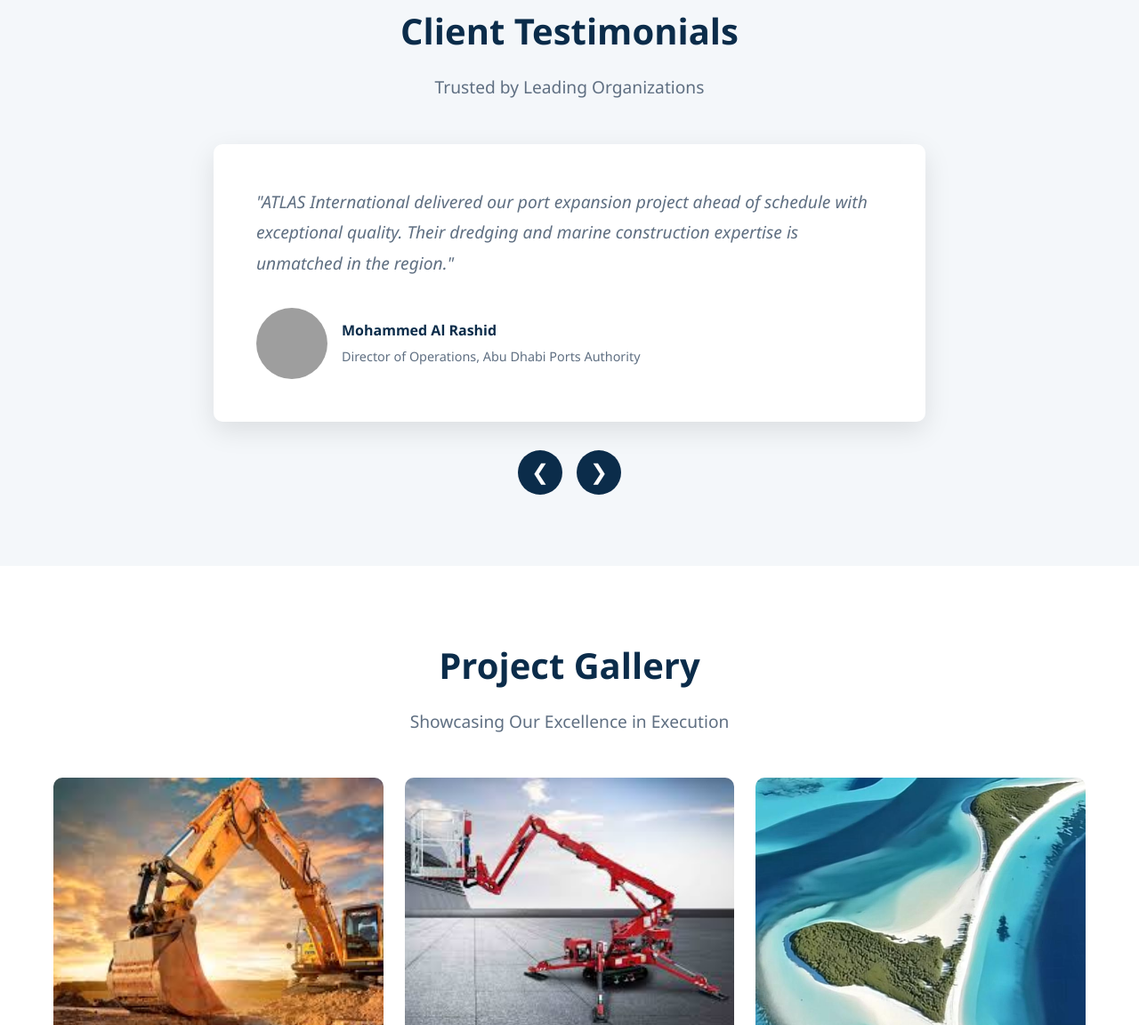
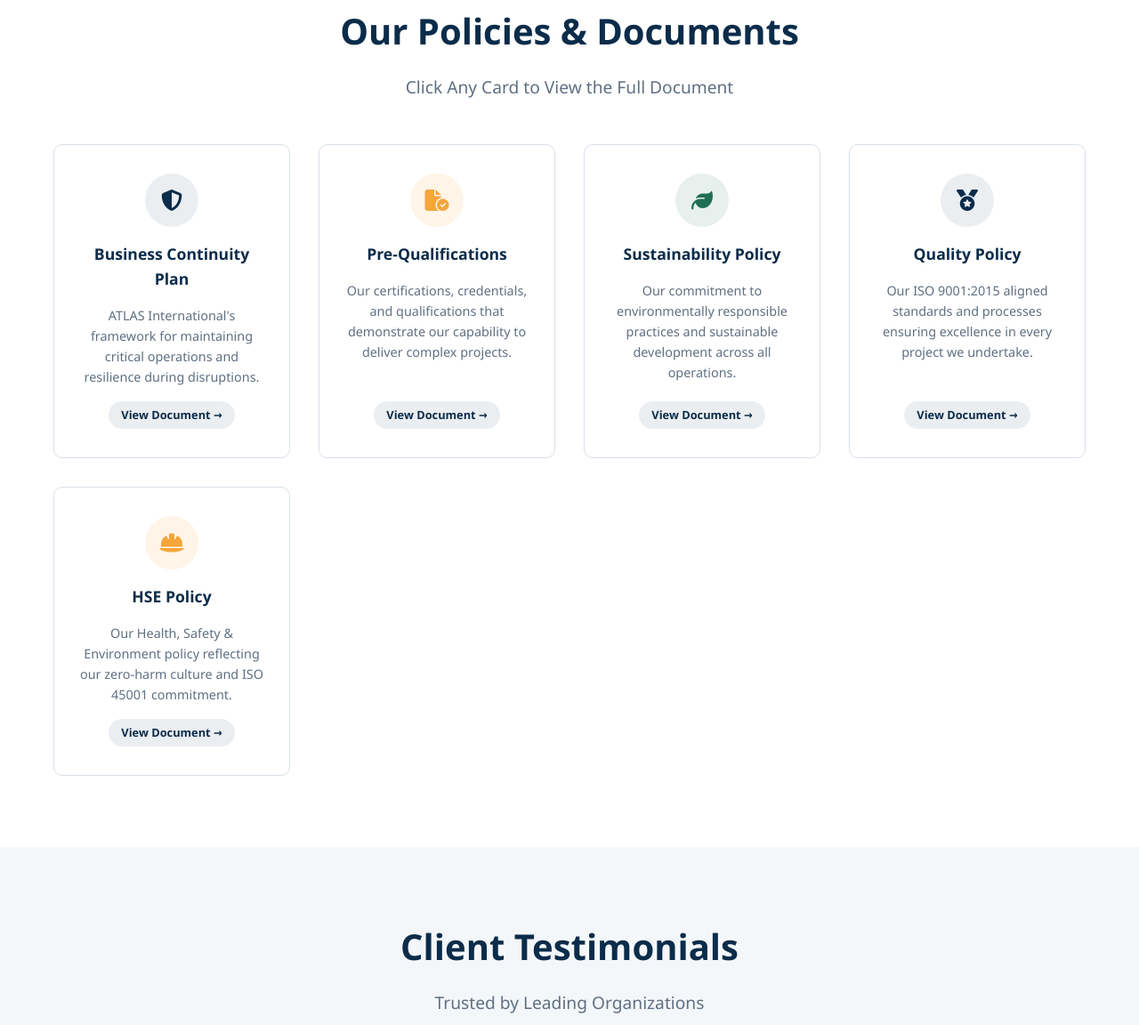
Before and after one commit to adilthengilan/atlas-international, a website: page about.html in a window 1280 px wide. Shown: the part 4339-5491 px from the top of the page at 89% size. Drawn offline with Linux system fonts and the light colour scheme; grey boxes are pictures that could not be loaded.

Commit message:
latest-pdf-update

```diff
--- a/about.html
+++ b/about.html
@@ -176,6 +176,62 @@
         </div>
     </section>
 
+    <!-- Operations Section -->
+<!-- Operations Section -->
+<section class="section">
+    <div class="container">
+        <h2 class="section-title text-center">Our Policies & Documents</h2>
+        <p class="section-subtitle text-center">Click Any Card to View the Full Document</p>
+        <div class="operations-grid">
+
+            <a class="operation-card" href="./pdf/ATLAS - Business Continuity Plan.pdf" target="_blank">
+                <div class="operation-icon" style="background: rgba(11, 44, 74, 0.08);">
+                    <i class="fa-solid fa-shield-halved" style="color: var(--primary-color);"></i>
+                </div>
+                <h3>Business Continuity Plan</h3>
+                <p>ATLAS International's framework for maintaining critical operations and resilience during disruptions.</p>
+                <span class="operation-badge">View Document →</span>
+            </a>
+
+            <a class="operation-card" href="./pdf/ATLAS - Prequalification.pdf" target="_blank">
+                <div class="operation-icon" style="background: rgba(244, 166, 58, 0.12);">
+                    <i class="fa-solid fa-file-circle-check" style="color: var(--secondary-color);"></i>
+                </div>
+                <h3>Pre-Qualifications</h3>
+                <p>Our certifications, credentials, and qualifications that demonstrate our capability to deliver complex projects.</p>
+                <span class="operation-badge">View Document →</span>
+            </a>
+
+            <a class="operation-card" href="./pdf/ATLAS - Sustainability Policy.pdf" target="_blank">
+                <div class="operation-icon" style="background: rgba(31, 111, 84, 0.1);">
+                    <i class="fa-solid fa-leaf" style="color: var(--accent-color);"></i>
+                </div>
+                <h3>Sustainability Policy</h3>
+                <p>Our commitment to environmentally responsible practices and sustainable development across all operations.</p>
+                <span class="operation-badge">View Document →</span>
+            </a>
+
+            <a class="operation-card" href="./pdf/ATLAS_Quality_Policy.pdf" target="_blank">
+                <div class="operation-icon" style="background: rgba(11, 44, 74, 0.08);">
+                    <i class="fa-solid fa-medal" style="color: var(--primary-color);"></i>
+                </div>
+                <h3>Quality Policy</h3>
+                <p>Our ISO 9001:2015 aligned standards and processes ensuring excellence in every project we undertake.</p>
+                <span class="operation-badge">View Document →</span>
+            </a>
+
+            <a class="operation-card" href="./pdf/ATLAS-HSE-POL-001.Rev.00 (2) (1).pdf" target="_blank">
+                <div class="operation-icon" style="background: rgba(244, 166, 58, 0.12);">
+                    <i class="fa-solid fa-helmet-safety" style="color: var(--secondary-color);"></i>
+                </div>
+                <h3>HSE Policy</h3>
+                <p>Our Health, Safety & Environment policy reflecting our zero-harm culture and ISO 45001 commitment.</p>
+                <span class="operation-badge">View Document →</span>
+            </a>
+
+        </div>
+    </div>
+</section>
     <!-- Testimonials -->
     <section class="testimonials-section section section-gray">
         <div class="container">
--- a/css/styles.css
+++ b/css/styles.css
@@ -108,6 +108,86 @@ body {
   transform: translateY(-10px);
   transition: all 0.3s;
   box-shadow: 0 4px 15px rgba(0, 0, 0, 0.2);
+}
+
+/* Operations Section */
+.operations-grid {
+  display: grid;
+  grid-template-columns: repeat(auto-fit, minmax(220px, 1fr));
+  gap: 2rem;
+  margin-top: 3rem;
+}
+
+.operation-card {
+  background: var(--white-color);
+  border: 1px solid var(--border-color);
+  border-radius: 10px;
+  padding: 2rem 1.5rem;
+  text-align: center;
+  text-decoration: none;
+  color: inherit;
+  display: flex;
+  flex-direction: column;
+  align-items: center;
+  gap: 1rem;
+  transition: transform 0.3s, box-shadow 0.3s;
+}
+
+.operation-card:hover {
+  transform: translateY(-8px);
+  box-shadow: 0 10px 30px rgba(0, 0, 0, 0.12);
+}
+
+.operation-icon {
+  width: 60px;
+  height: 60px;
+  border-radius: 50%;
+  display: flex;
+  align-items: center;
+  justify-content: center;
+  font-size: 24px;
+}
+
+.operation-card h3 {
+  color: var(--primary-color);
+  font-size: 1.1rem;
+  font-weight: 600;
+  margin: 0;
+}
+
+.operation-card p {
+  color: var(--gray-medium);
+  font-size: 0.9rem;
+  line-height: 1.6;
+  margin: 0;
+}
+
+.operation-badge {
+  font-size: 0.8rem;
+  color: var(--primary-color);
+  background: rgba(11, 44, 74, 0.08);
+  border-radius: 20px;
+  padding: 5px 14px;
+  font-weight: 600;
+  margin-top: auto;
+  transition: background 0.3s, color 0.3s;
+}
+
+.operation-card:hover .operation-badge {
+  background: var(--secondary-color);
+  color: var(--primary-color);
+}
+
+@media (max-width: 968px) {
+  .operations-grid {
+    grid-template-columns: repeat(auto-fit, minmax(180px, 1fr));
+  }
+}
+
+@media (max-width: 640px) {
+  .operations-grid {
+    grid-template-columns: 1fr 1fr;
+  }
 }
 
 .dropdown:hover .dropdown-menu {
@@ -1401,4 +1481,5 @@ body {
     backdrop-filter: blur(10px);
   }
 
+
 }
```
Also changed, not shown: images/451a629da953a208ca490971390d06f3.jpg (added), images/Bg-warehouse.jpeg (added), 5 other files.
